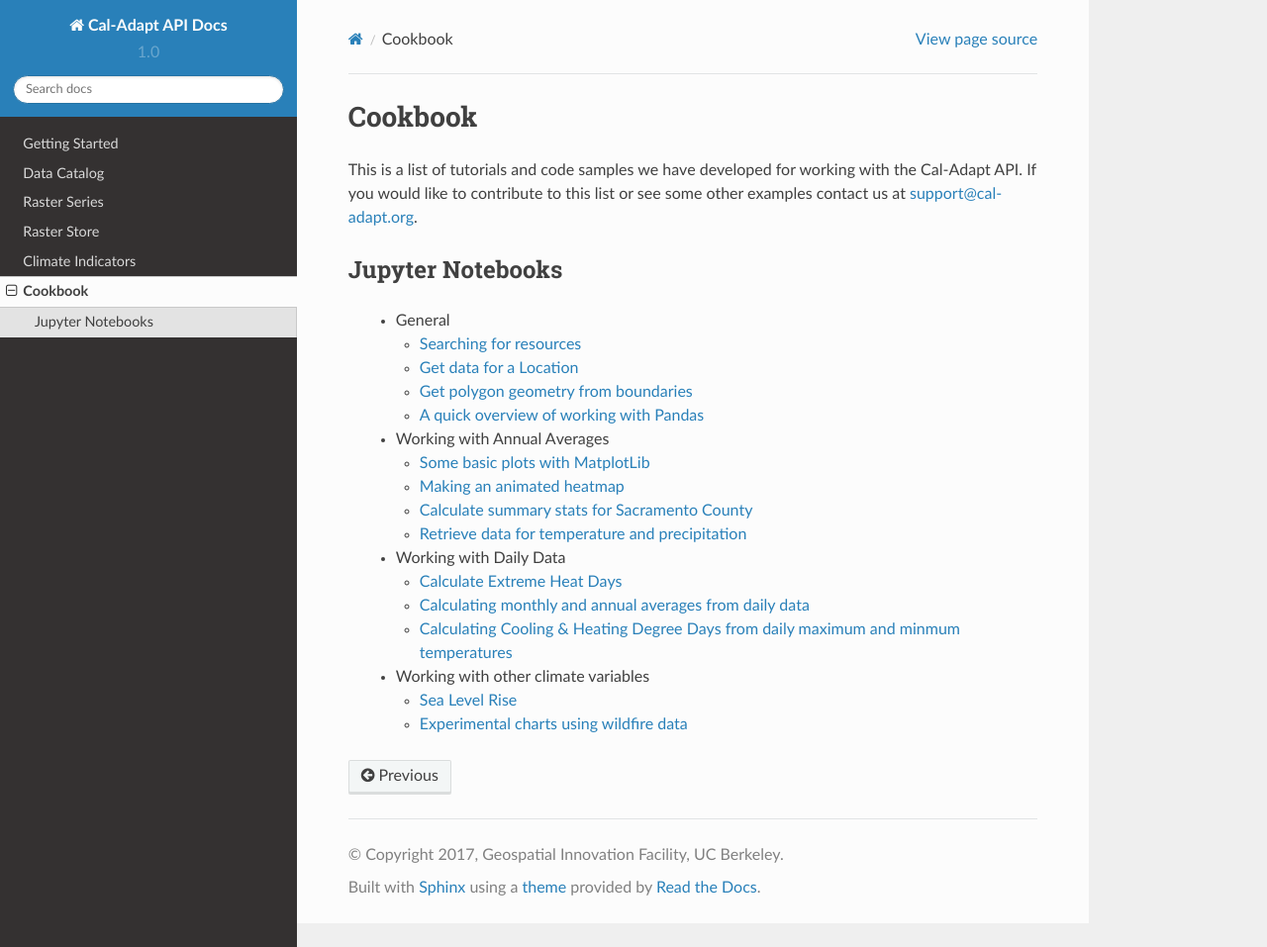
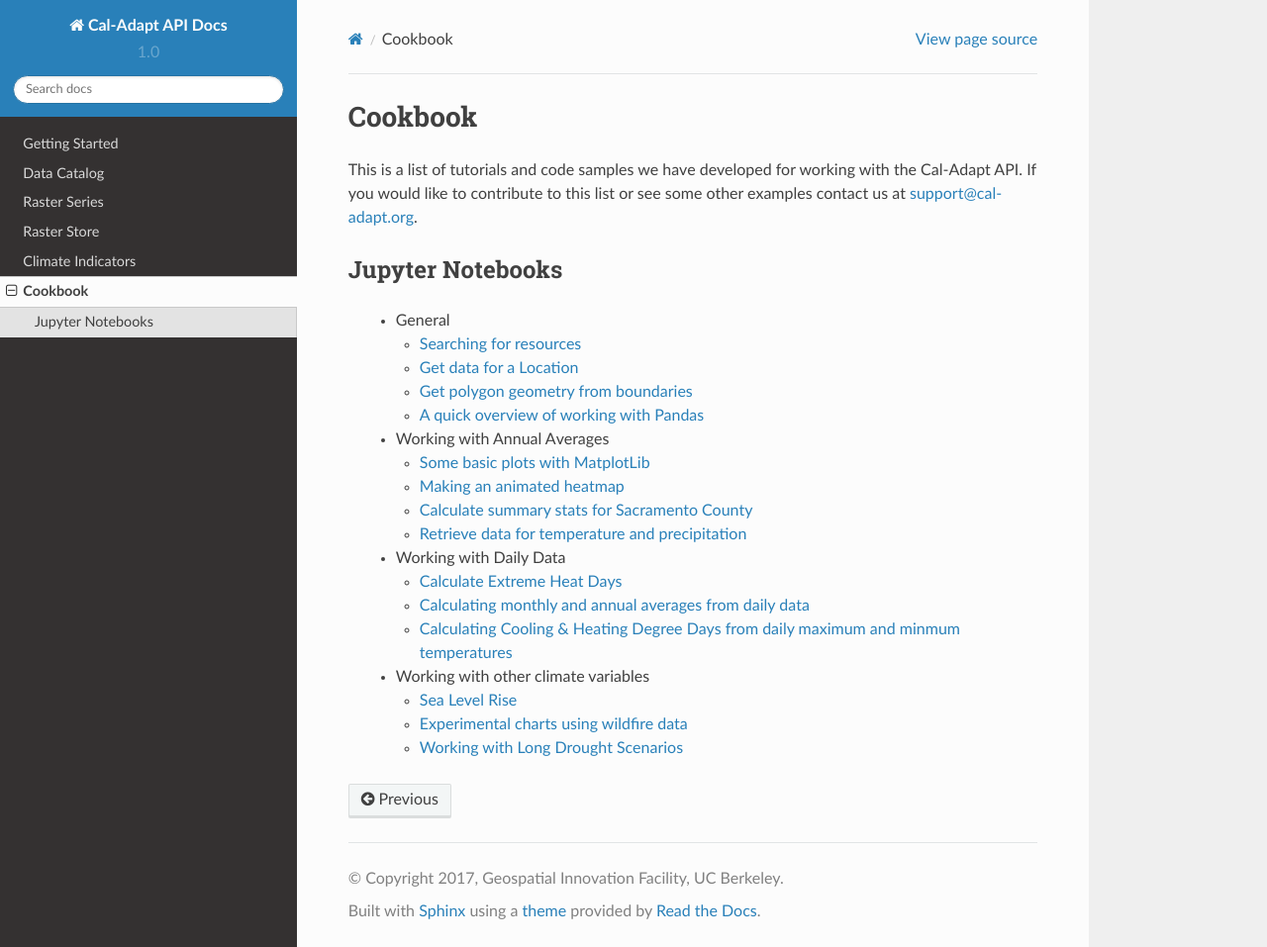
Before and after one commit to berkeley-gif/caladapt-docs, a Sphinx documentation site: the page built from docs/source/cookbook.rst, in a window 1280 px wide and 957 px high. Shown: the whole window at 99% size. Built offline with Sphinx 7.4.7 and the Read the Docs theme 2.0.0, drawn with Linux system fonts in a browser that asks for light colours.

Commit message:
Add notebook for long drought scenarios

```diff
--- a/docs/source/cookbook.rst
+++ b/docs/source/cookbook.rst
@@ -38,3 +38,4 @@ Jupyter Notebooks
 
     * `Sea Level Rise <https://github.com/berkeley-gif/caladapt-docs/blob/master/cookbook/sea_level_rise.ipynb>`_
     * `Experimental charts using wildfire data <https://github.com/berkeley-gif/caladapt-docs/blob/master/cookbook/wildfire_experimental_charts.ipynb>`_
+    * `Working with Long Drought Scenarios <https://github.com/berkeley-gif/caladapt-docs/blob/master/cookbook/exploring_long_drought_scenarios.ipynb>`_
```
Also changed, not shown: 1 other file.
